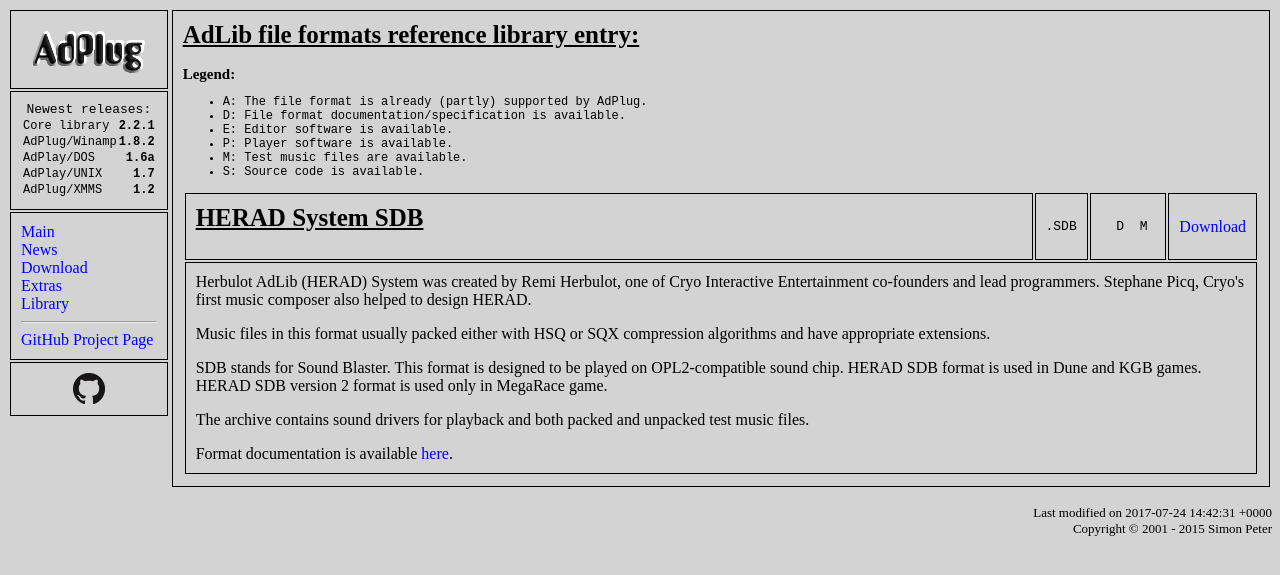
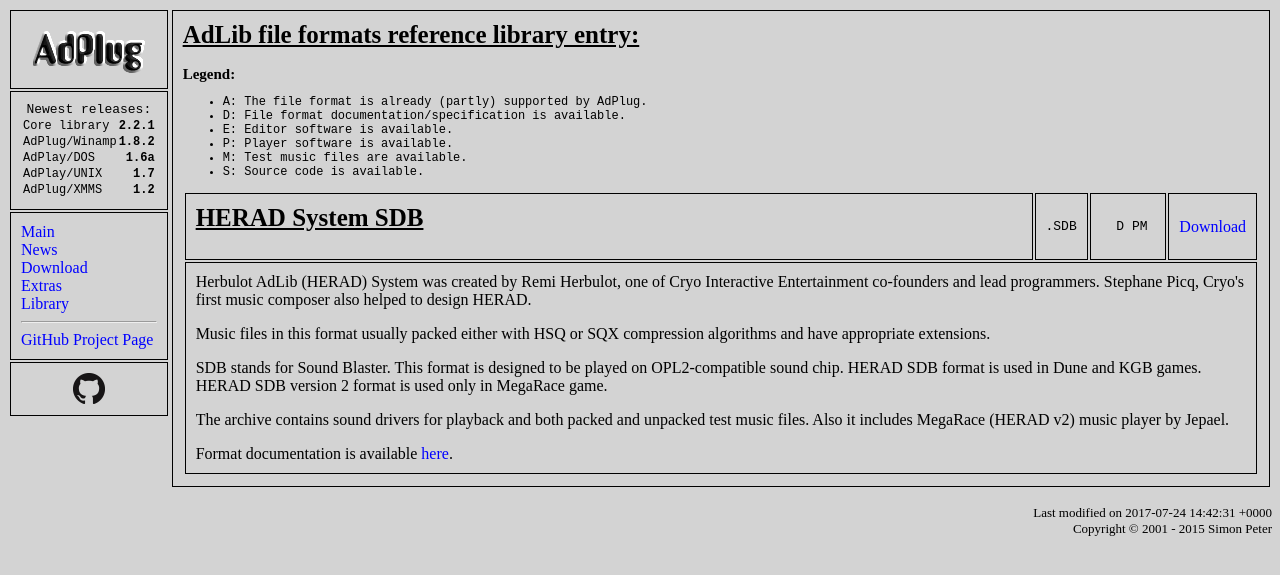
Before and after one commit to adplug/adplug.github.io, a Jekyll site: the page built from _library_formats/HERAD-SDB.html, in a window 1280 px wide. Shown: the top 575 px of the page. Built offline with Jekyll 4.4.1, drawn with Linux system fonts in a browser that asks for light colours.

Commit message:
Library: Add new HERAD v2 player

```diff
--- a/_library_formats/HERAD-SDB.html
+++ b/_library_formats/HERAD-SDB.html
@@ -1,6 +1,6 @@
 ---
 filename: HERAD-SDB.zip
-flags: "  D  M "
+flags: "  D PM "
 extension: .SDB
 desc: HERAD System SDB
 ---
@@ -16,7 +16,8 @@ OPL2-compatible sound chip. HERAD SDB format is used in Dune and KGB games.
 HERAD SDB version 2 format is used only in MegaRace game.</p>
 
 <p>The archive contains sound drivers for playback and
-both packed and unpacked test music files.</p>
+both packed and unpacked test music files. Also it includes MegaRace
+(HERAD v2) music player by Jepael.</p>
 
 <p>Format documentation is available
 <a href="http://www.vgmpf.com/Wiki/index.php/HERAD">here</a>.</p>
```
Also changed, not shown: 1 other file.
